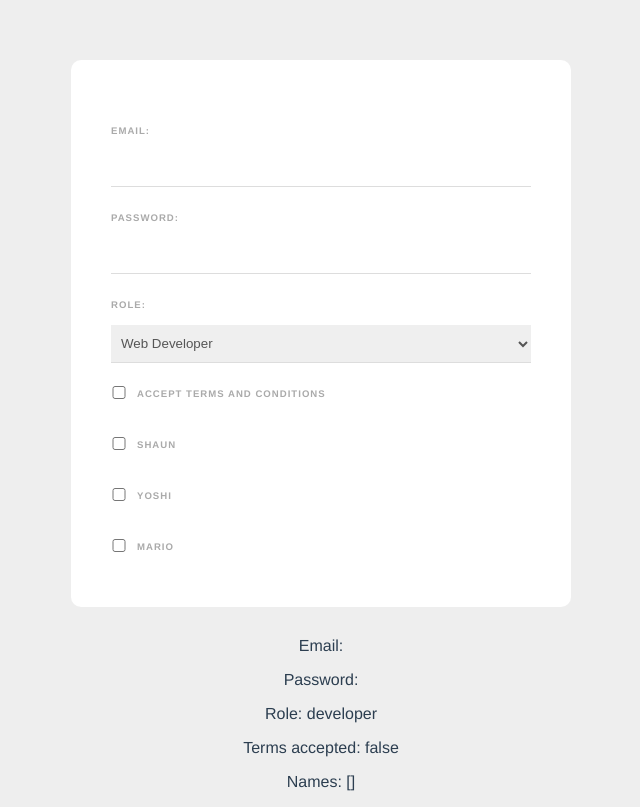
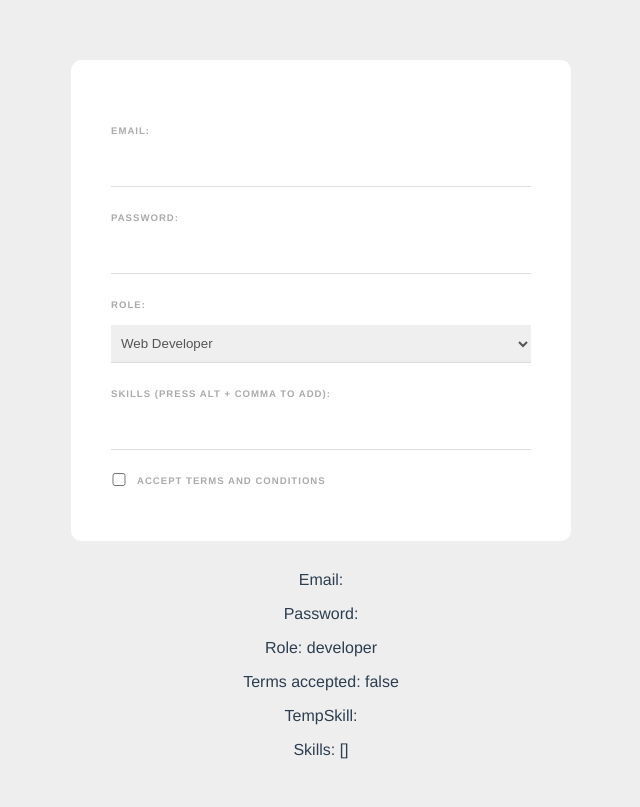
Before and after one commit to nagasivaji/VueJs, a Vue app in the folder web-form/: page / in a window 1280 px wide. Shown: the whole page, without its empty margins (319-959 px from the left). Built offline with nearby package versions, Linux system fonts and the light colour scheme.

Commit message:
Implemented custom events to add skils skillslist

```diff
--- a/web-form/src/components/SignupForm.vue
+++ b/web-form/src/components/SignupForm.vue
@@ -13,29 +13,25 @@
                 <option value="designer">Web Designer</option>
             </select>
 
+            <label>Skills (press alt + comma to add):</label>
+            <input type="text" v-model="tempSkill" @keyup.alt="addSkill">
+            <div v-for="skill in skills" :key="skill" class="pill">
+                {{ skill }}
+            </div>
+
             <div class="terms">
                 <input type="checkbox" v-model="terms" required>
                 <label>Accept terms and conditions</label>
             </div>
 
-            <div>
-                <input type="checkbox" value="shaun" v-model="names">
-                <label>shaun</label>
-            </div>
-            <div>
-                <input type="checkbox" value="yoshi" v-model="names">
-                <label>yoshi</label>
-            </div>
-            <div>
-                <input type="checkbox" value="mario" v-model="names">
-                <label>mario</label>
-            </div>
         </form>
         <p>Email: {{email}}</p>
         <p>Password: {{password}}</p>
         <p>Role: {{role}}</p>
         <p>Terms accepted: {{ terms }}</p>
-        <p>Names: {{ names }}</p>
+        <p>TempSkill: {{ tempSkill }}</p>
+        <p>Skills: {{ skills }}</p>
+
     </div>
 </template>
 
@@ -47,9 +43,21 @@ export default {
             password: "",
             role: "developer",
             terms: false,
-            names: [],
+            skills: [],
+            tempSkill: '',
         }
     },
+    methods: {
+        addSkill($event) {
+            //console.log($event)
+            if($event.key === ',' && this.tempSkill) {
+                if (!this.skills.includes(this.tempSkill)) {
+                    this.skills.push(this.tempSkill)
+                }
+                this.tempSkill = ''
+            }
+        },
+    }
 }
 </script>
 
```
